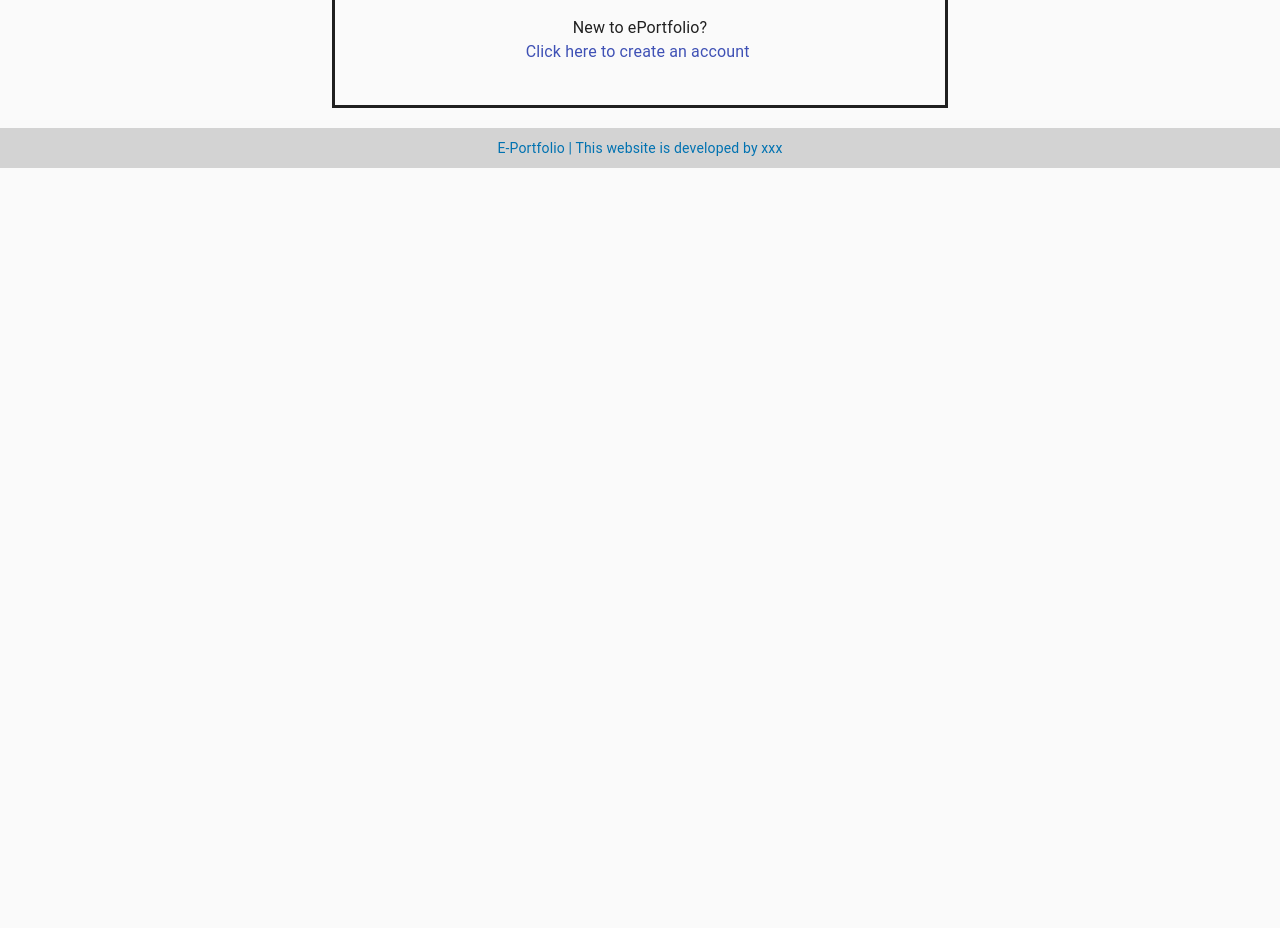
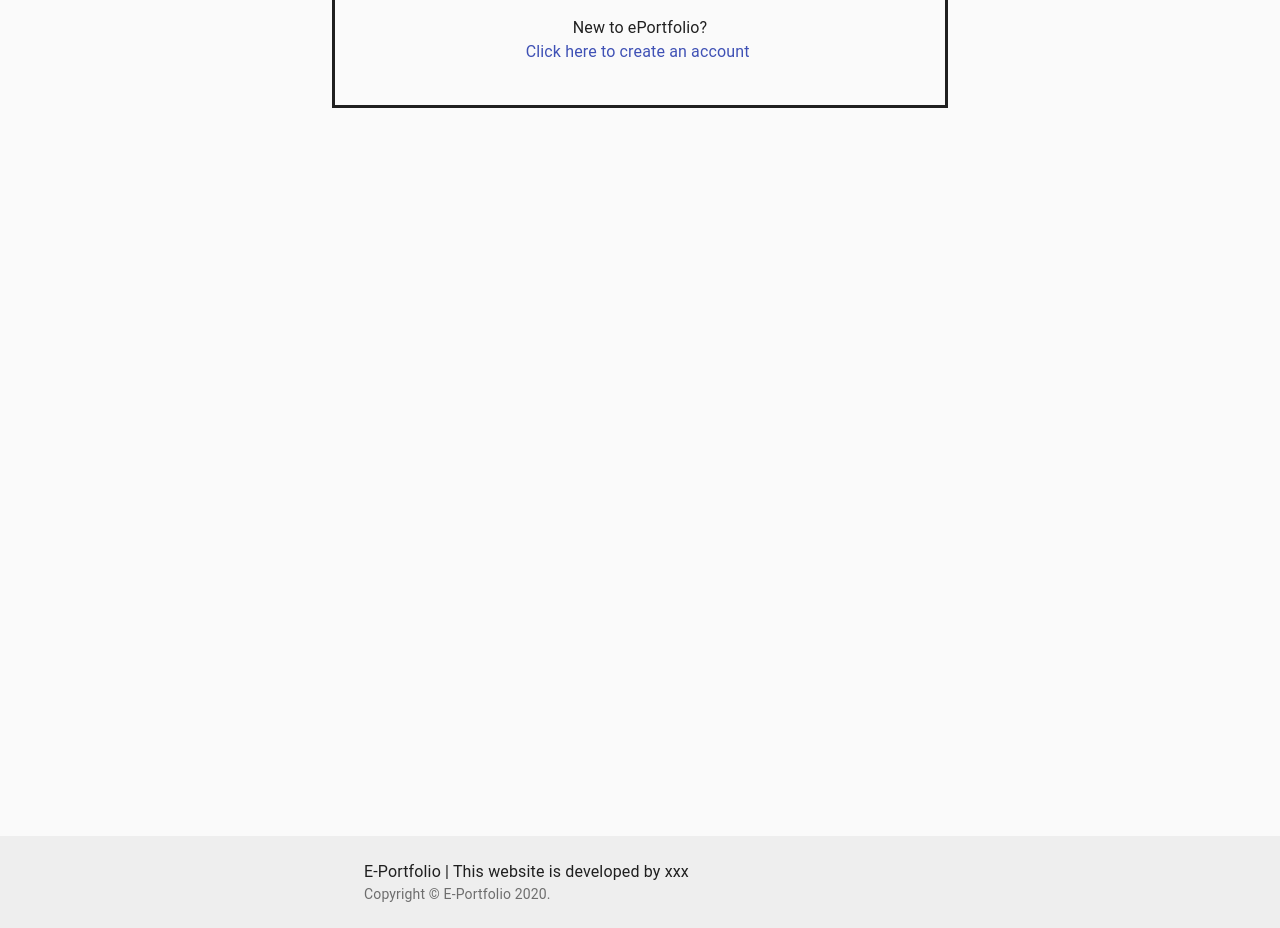
Before and after one commit to Scarletlake/ePortfolio_team2, a React (Create React App) app in the folder client/: page /user/signin in a window 1280 px wide. Shown: the part 560-1488 px from the top of the page. Before the commit the page ends 800 px from the top, so only its background shows below. Built offline with nearby package versions, Linux system fonts and the light colour scheme; the HTML template or start-up script is replaced by a standard one.

Commit message:
Update Footer.js

```diff
--- a/client/src/components/Footer.js
+++ b/client/src/components/Footer.js
@@ -1,17 +1,53 @@
-import React from 'react'
+import React from 'react';
+import CssBaseline from '@material-ui/core/CssBaseline';
+import Typography from '@material-ui/core/Typography';
+import { makeStyles } from '@material-ui/core/styles';
+import Container from '@material-ui/core/Container';
+import Link from '@material-ui/core/Link';
 
-export default function Footer() {
-    return (
-        <div>
-            <footer style={{
-                padding: "10px 0",
-                backgroundColor: "lightgray",
-                color: "#0072b1",
-                textAlign: "center",
-                fontSize: "14px",
-                width: "100%"}}>
-                E-Portfolio | This website is developed by xxx
-            </footer>
-        </div>
-    )
+function Copyright() {
+  return (
+    <Typography variant="body2" color="textSecondary">
+      {'Copyright © '}
+      <Link color="inherit" href="https://material-ui.com/">
+      E-Portfolio
+      </Link>{' '}
+      {new Date().getFullYear()}
+      {'.'}
+    </Typography>
+  );
 }
+
+const useStyles = makeStyles((theme) => ({
+  root: {
+    display: 'flex',
+    flexDirection: 'column',
+    minHeight: '100vh',
+  },
+  main: {
+    marginTop: theme.spacing(8),
+    marginBottom: theme.spacing(2),
+  },
+  footer: {
+    padding: theme.spacing(3, 2),
+    marginTop: 'auto',
+    backgroundColor:
+      theme.palette.type === 'light' ? theme.palette.grey[200] : theme.palette.grey[800],
+  },
+}));
+
+export default function StickyFooter() {
+  const classes = useStyles();
+
+  return (
+    <div className={classes.root}>
+      <CssBaseline />
+      <footer className={classes.footer}>
+        <Container maxWidth="sm">
+          <Typography variant="body1"> E-Portfolio | This website is developed by xxx</Typography>
+          <Copyright />
+        </Container>
+      </footer>
+    </div>
+  );
+}
```
